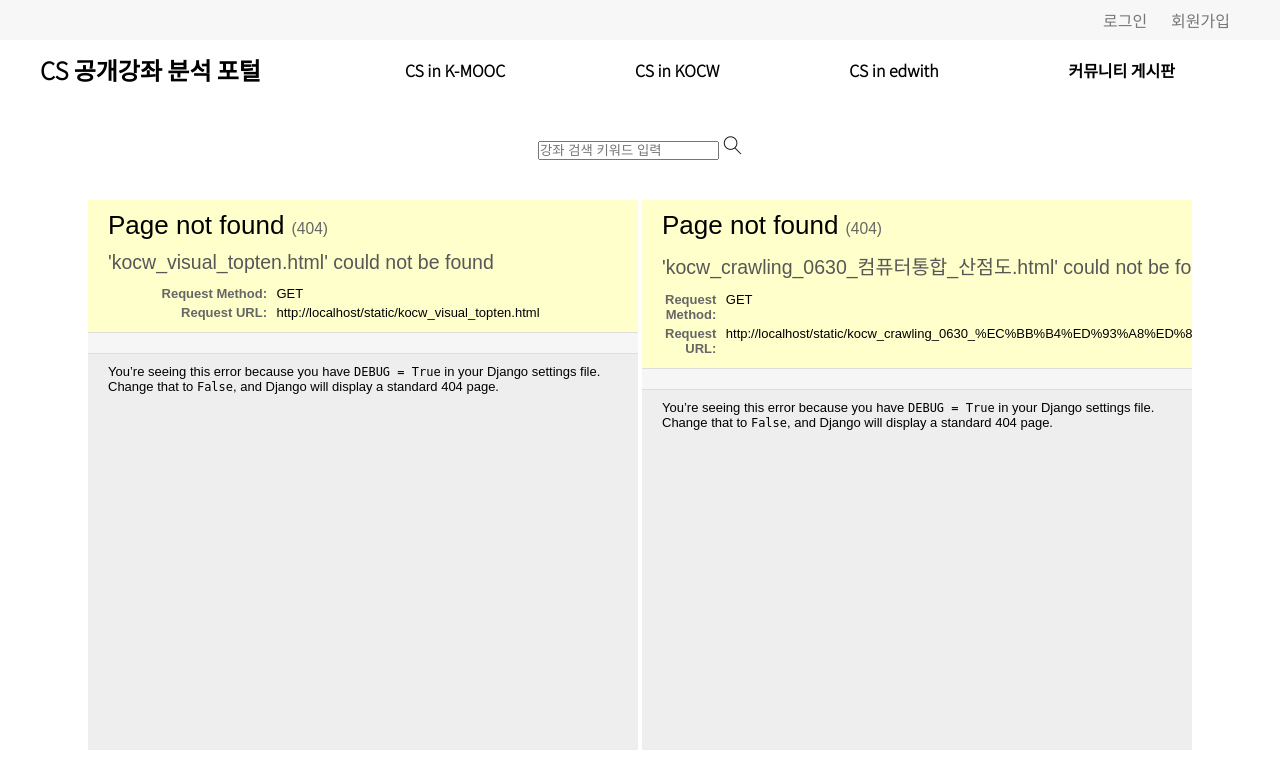
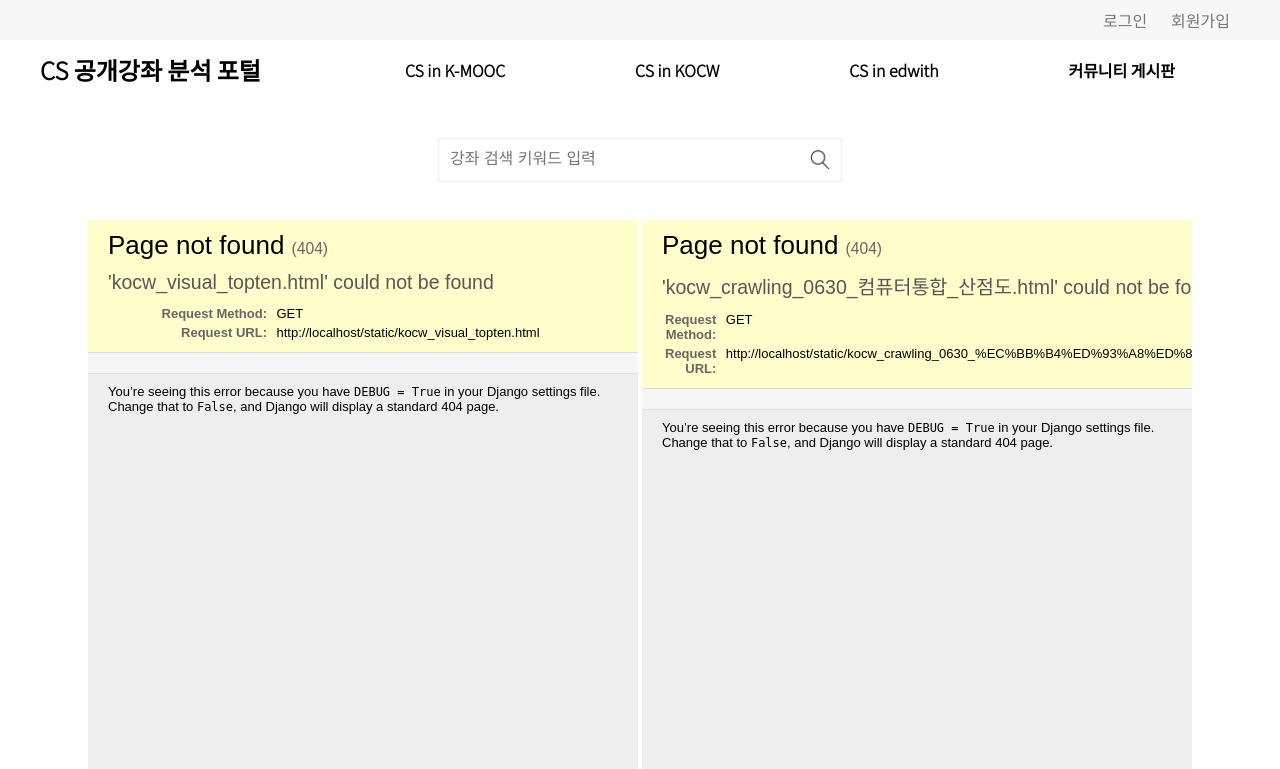
Before and after one commit to SeongminLee812/project_web, a Django app: template templates/kocw.html in a window 1280 px wide. Shown: the top 769 px of the page. Run offline with Django 3.2, Linux system fonts and the light colour scheme; the template is opened without the code that fills it, so the values that code supplies are empty.

Commit message:
edited searchbox

```diff
--- a/templates/kocw.html
+++ b/templates/kocw.html
@@ -29,12 +29,56 @@
         font-size: 20px;
         font-weight: 500;
         }
+
+        /* 여기부터 수정 */
+        #header3 {
+            display: flex;
+            width: 1200px;
+            height: 120px;
+            line-height: 60px;
+            margin: auto;
+            text-align: center;
+            background-color: #FFFFFF;
+        }
+
+        #search {
+            position: relative;
+            height: 40px;
+            line-height: 40px;
+            width: 400px;
+            margin: auto;
+            border: 3px solid #F7F7F7;
+        }
+
+        #search input {
+            font-size: 16px;
+            width: 325px;
+            padding: 10px;
+            border: 0px;
+            outline: none;
+            float: left;
+        }
+
+        #search img {
+            position absolute;
+            width: 20px;
+            height: 20px;
+            margin: auto;
+            padding: 10px;
+            border: 0px
+            outline: none;
+            float: right;
+            cursor: pointer;
+        }
+        /* 여기까지 수정 */
+
+
     </style>
 </head>
 <body>
     <div>
         <div id="header1">
-            <p id="header1_munu">
+            <p id="header1_munu"> <!-- header1_menu 로 이름 수정해야 함 -->
                 <span>로그인</span>
                 <span>회원가입</span>
             </p>
@@ -43,7 +87,7 @@
         </div>
         <div id="header2">
             <span id="title">
-                <h2 onclick="location.href=''">CS 공개강좌 분석 포털</h2>
+                <h2 onclick="location.href='/'">CS 공개강좌 분석 포털</h2>
             </span>
             <span id="header2_menu">
                 <span onclick="location.href='/kmooc/'">CS in K-MOOC</span>
@@ -53,12 +97,22 @@
             </span>
 
         </div>
+        <!-- 여기부터 수정 -->
+        <div id="header3">
+            <div id="search">
+                <input type="text" placeholder="강좌 검색 키워드 입력">
+                <img src="{% static 'image/ic_search.png' %}" alt="검색이미지">
+            </div>
+        </div>
+        <!-- 여기까지 수정 -->
+        <!--
         <div id="header3">
             <span id="search">
                 <input type="search" placeholder="강좌 검색 키워드 입력">
                 <img src="{% static 'image/ic_search.png' %}" alt="검색이미지">
             </span>
         </div>
+        -->
     </div>
 
     <div id="visualbody">
```
Also changed, not shown: static/JS/js01.js (added).
